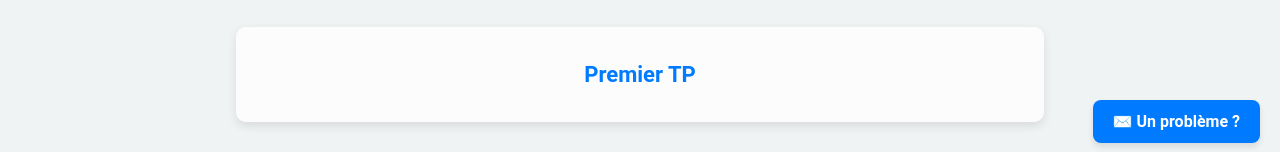
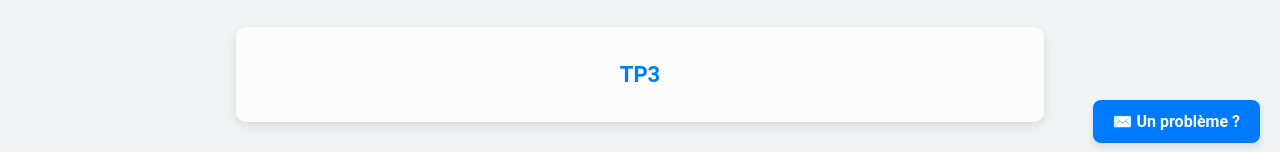
Before and after one commit to SerfiMolotov/SiteBTSSIO, a plain HTML site: page Docs/cours_HTML/indexHTML.html in a window 1280 px wide. Shown: the part 637-789 px from the top of the page. Drawn offline with Linux system fonts and the light colour scheme.

Commit message:
modification texte

```diff
--- a/Docs/cours_HTML/indexHTML.html
+++ b/Docs/cours_HTML/indexHTML.html
@@ -23,7 +23,7 @@
     </ul>
     <h1>Voici les TP éffectués</h1>
     <ul>
-        <li><a href="TP/TP3.html">Premier TP</a></li>
+        <li><a href="TP/TP3.html">TP3</a></li>
     </ul>
     <a href="mailto:baptiste.porignaux@gmail.com?subject=Problème%20Cours%20HTML&body=Bonjour,%0A%0AJe vous contacte car j'ai un problème sur le cours HTML%0A%0ACordialement,"
     class="email-button">
```
